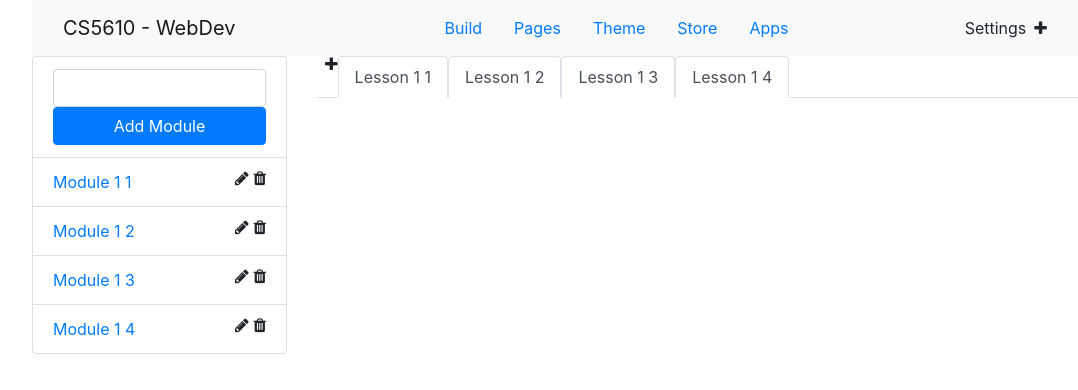
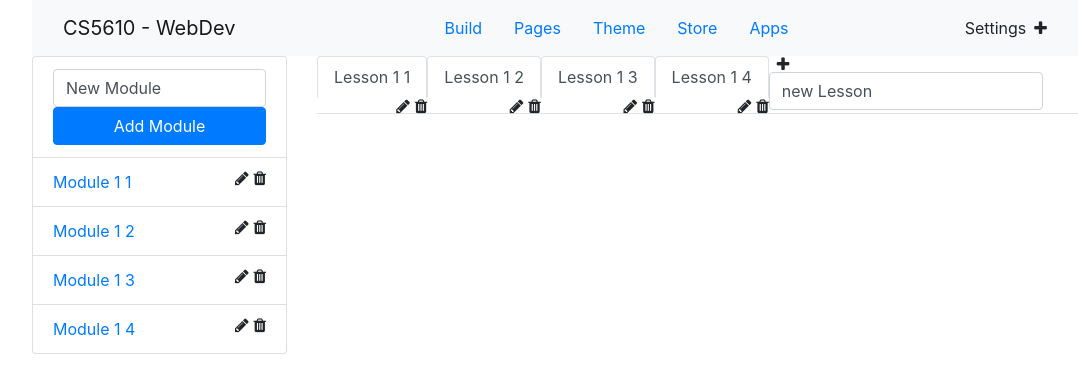
Before and after one commit to xkong93/wbdv-su19-xuankong-client-react, a React (Create React App) app: page /courses/123/modules/1/lessons/1/topics/1 in a window 1280 px wide. Shown: the top 390 px of the page, without its empty margins (53-1131 px from the left). Built offline with nearby package versions, Linux system fonts and the light colour scheme.

Commit message:
finish lessonTab
edit feature unfinished

```diff
--- a/src/components/LessonItem.js
+++ b/src/components/LessonItem.js
@@ -1,10 +1,14 @@
 import React from "react";
 
-const LessonItem = ({ lesson }) => (
+const LessonItem = ({ lesson,deleteLesson }) => (
   <li className="nav-item">
     <a className="nav-link active" href={`/courses/123/modules/${lesson.moduleId}/lessons/${lesson.id}/topics/1`}>
       {lesson.title}
     </a>
+
+    <i  onClick={()=>deleteLesson(lesson.id)}className="fa fa-trash pull-right" />
+    <i className="fa fa-pencil pull-right" aria-hidden="true"></i>
+
   </li>
 )
 
--- a/src/components/LessonTabsComponent.js
+++ b/src/components/LessonTabsComponent.js
@@ -1,5 +1,5 @@
 import React from "react";
-import LessonItem from './LessonItem'
+import LessonItem from "./LessonItem";
 export default class LessonTabsComponent extends React.Component {
   constructor(props) {
     super(props);
@@ -9,41 +9,53 @@ export default class LessonTabsComponent extends React.Component {
         moduleId: "1",
         title: "new Lesson"
       },
-      lessons : this.props.lessons
-    }
-
+      lessons: this.props.lessons
+    };
   }
 
- createLesson = () => {
-    var newId = new Date().getTime();
-    this.setState({
-      lesson: {
-        id: newId,
-        moduleId: this.state.lesson.moduleId,
-        title: this.state.lesson.title
-      }
-    });
+  createLesson = () => {
     this.setState(
       (this.state.lessons = [...this.state.lessons, this.state.lesson])
     );
     console.log(this.state.lessons);
   };
 
+  titleChange = (event) => {
+    var newId = new Date().getTime();
+    this.setState({
+      lesson: {
+        id: newId,
+        moduleId: this.state.lesson.moduleId,
+        title: event.target.value
+      }
+    });
+  };
 
-  // titleChange = () => {
-
-  // }
-  render(){
-    return(
-      <ul class="nav nav-tabs">
-        <i onClick={this.createLesson} className="ml-2 fa fa-plus fa-1x" />
-          {
-            this.state.lessons.map(lesson =>
-              <LessonItem lesson={lesson} />
-            )
-          }
-      </ul>
-
-    )
+      deleteLesson = (id) => {
+        this.setState({
+            lessons:this.state.lessons.filter(lesson => lesson.id != id)
+        })
+    }
+  render() {
+    return (
+      <div>
+        <ul class="nav nav-tabs">
+          {this.state.lessons.map(lesson => (
+            <LessonItem lesson={lesson} deleteLesson={this.deleteLesson}/>
+          ))}
+          <li>
+              <i
+                onClick={this.createLesson}
+                className="ml-2 fa fa-plus fa-1x d-block"
+              />
+              <input
+                onChange={this.titleChange}
+                value={this.state.lesson.title}
+                className="form-control"
+              />
+          </li>
+        </ul>
+      </div>
+    );
   }
 }
--- a/src/components/ModuleListComponent.js
+++ b/src/components/ModuleListComponent.js
@@ -50,7 +50,7 @@ export default class ModuleListComponent extends React.Component {
           <li className="list-group-item">
             <input
               onChange={this.titleChange}
-              value={this.state.module.titile}
+              value={this.state.module.title}
               className="form-control"
             />
             <button
```
